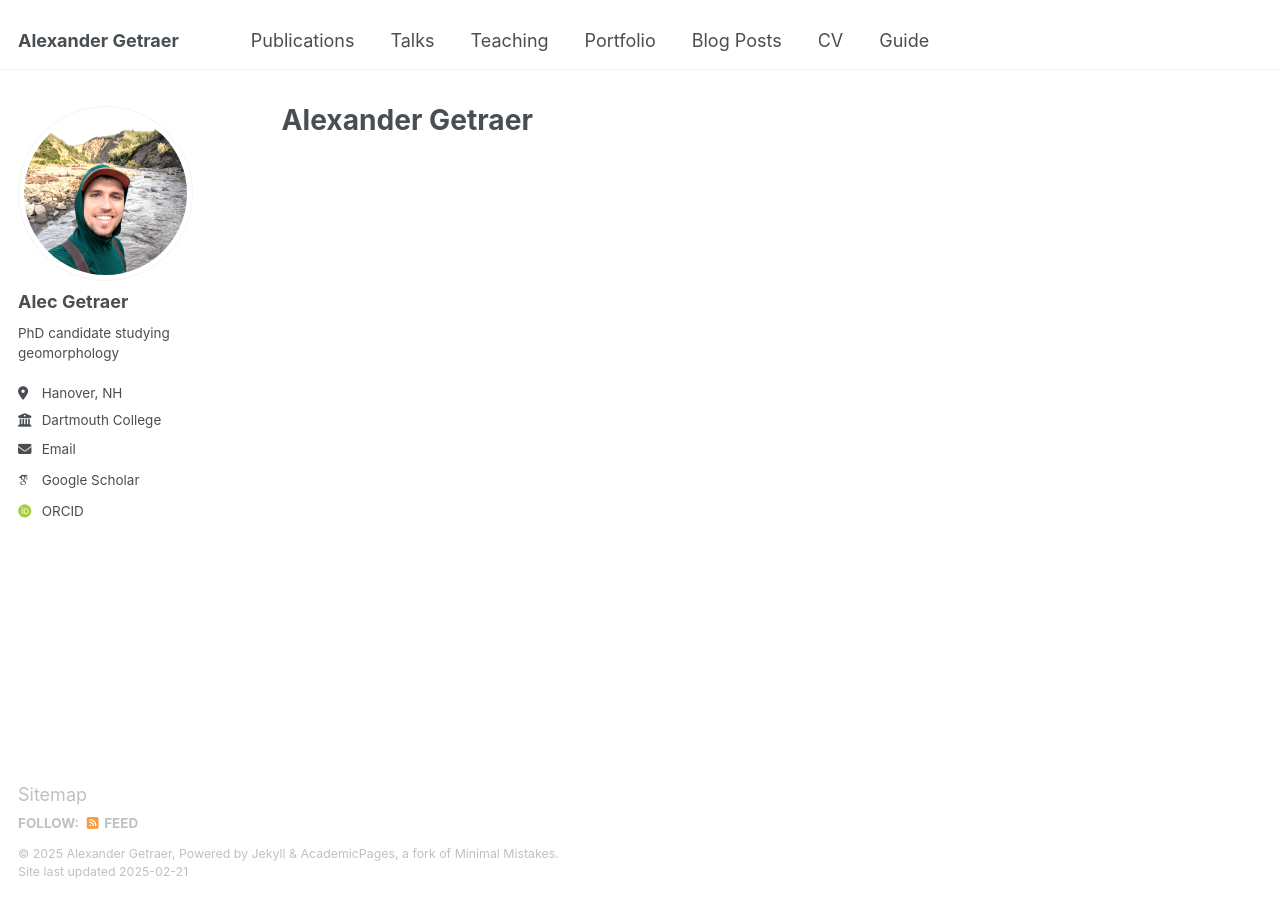
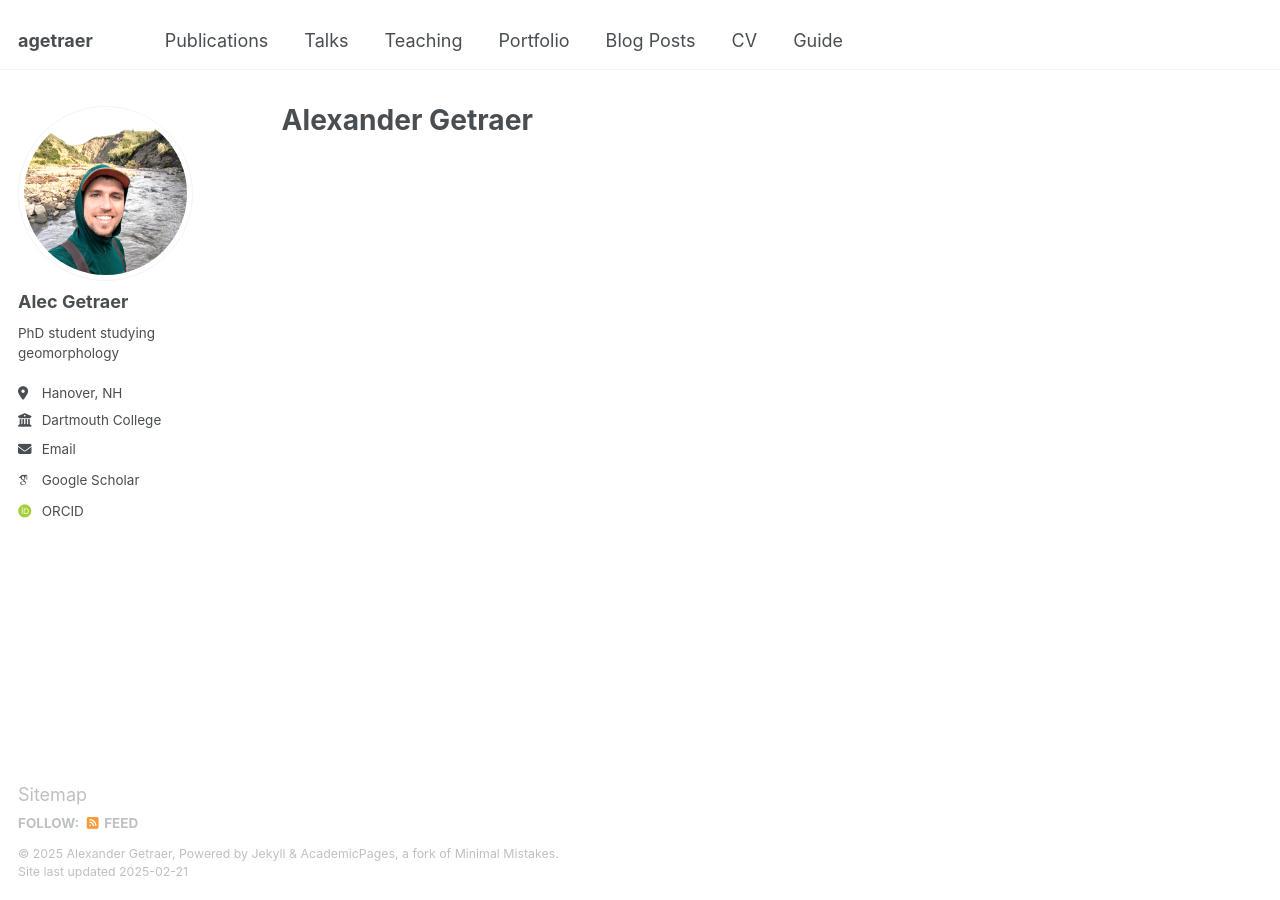
Before and after one commit to agetraer/agetraer.github.io, a Jekyll site: the page built from _pages/about.md, in a window 1280 px wide. Built offline with Jekyll 4.4.1, drawn with Linux system fonts in a browser that asks for light colours; some web fonts are replaced.

Commit message:
Update _config.yml

```diff
--- a/_config.yml
+++ b/_config.yml
@@ -9,7 +9,7 @@
 # Basic Site Settings
 locale                   : "en-US"
 site_theme               : "default"
-title                    : "Alexander Getraer"
+title                    : "agetraer"
 title_separator          : "-"
 name                     : &name "Alexander Getraer"
 description              : &description "personal website"
@@ -25,7 +25,7 @@ author:
   avatar           : "profile.png"
   name             : "Alec Getraer"
   pronouns         : # example: "she/her"
-  bio              : "PhD candidate studying geomorphology"
+  bio              : "PhD student studying geomorphology"
   location         : "Hanover, NH"
   employer         : "Dartmouth College"
   uri              : # URL
```
